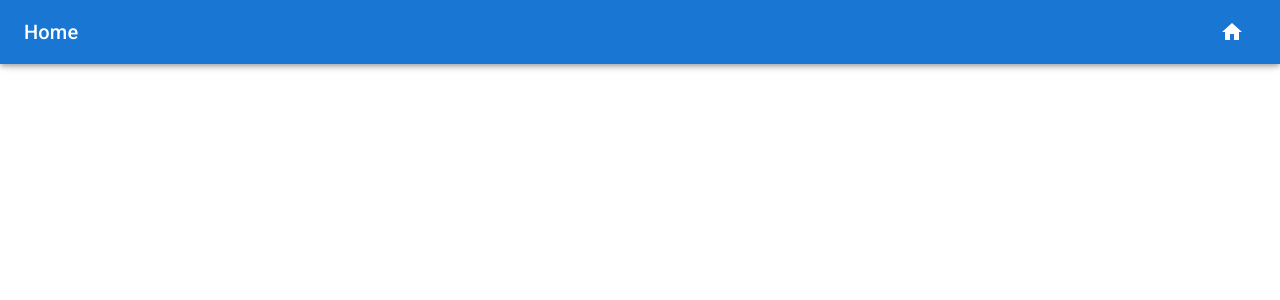
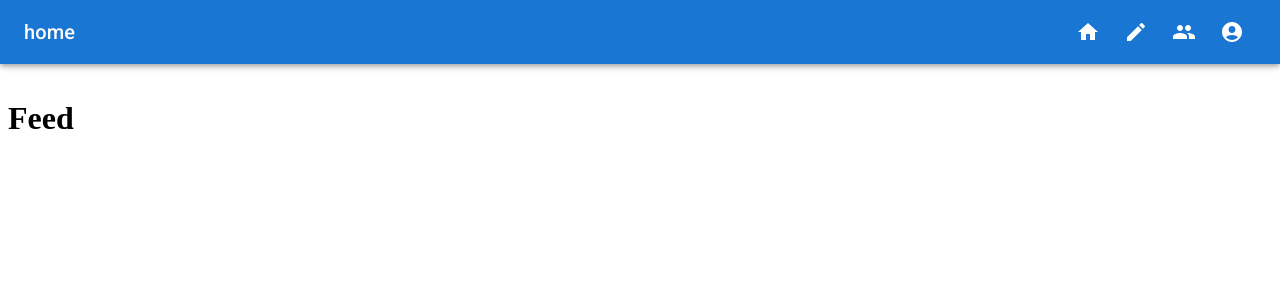
Before and after one commit to bc-fullstack-01/pedro-ivo-duarte-frontend, a React (Create React App) app: page /home in a window 1280 px wide. Shown: the top 300 px of the page. Built offline with nearby package versions, Linux system fonts and the light colour scheme.

Commit message:
add icons to CustomAppBar

```diff
--- a/src/components/CustomAppBar/index.tsx
+++ b/src/components/CustomAppBar/index.tsx
@@ -1,8 +1,17 @@
 import { AppBar, Toolbar, Typography, Box } from "@mui/material";
-import { Home as HomeIcon } from "@mui/icons-material";
+import {
+  Home as HomeIcon,
+  Edit as EditIcon,
+  Group as GroupIcon,
+  AccountCircle as AccountCircleIcon,
+} from "@mui/icons-material";
 import CustomIconButton from "../CustomIconButton";
 
-const CustomAppBar = () => {
+interface Props {
+  title: string;
+}
+
+const CustomAppBar = ({ title }: Props) => {
   return (
     <AppBar position="fixed">
       <Toolbar>
@@ -12,12 +21,21 @@ const CustomAppBar = () => {
           component="div"
           sx={{ display: { xs: "none", sm: "block" } }}
         >
-          Home
+          {title}
         </Typography>
         <Box sx={{ flexGrow: 1 }} />
         <Box sx={{ display: { xs: "none", md: "flex" } }}>
           <CustomIconButton label="show home" onClickCallBack={() => {}}>
             <HomeIcon />
+          </CustomIconButton>
+          <CustomIconButton label="show edit" onClickCallBack={() => {}}>
+            <EditIcon />
+          </CustomIconButton>
+          <CustomIconButton label="show profiles" onClickCallBack={() => {}}>
+            <GroupIcon />
+          </CustomIconButton>
+          <CustomIconButton label="show profile" onClickCallBack={() => {}}>
+            <AccountCircleIcon />
           </CustomIconButton>
         </Box>
       </Toolbar>
--- a/src/pages/Home/index.tsx
+++ b/src/pages/Home/index.tsx
@@ -1,13 +1,12 @@
-import React from 'react';
-import CustomAppBar from '../../components/CustomAppBar';
+import CustomAppBar from "../../components/CustomAppBar";
 
 const Home = () => {
   return (
     <div>
-      <CustomAppBar/>
-      <h1>Feed</h1>
+      <CustomAppBar title="home" />
+      <h1 style={{ marginTop: "100px" }}>Feed</h1>
     </div>
-  )
-}
+  );
+};
 
 export default Home;
```
